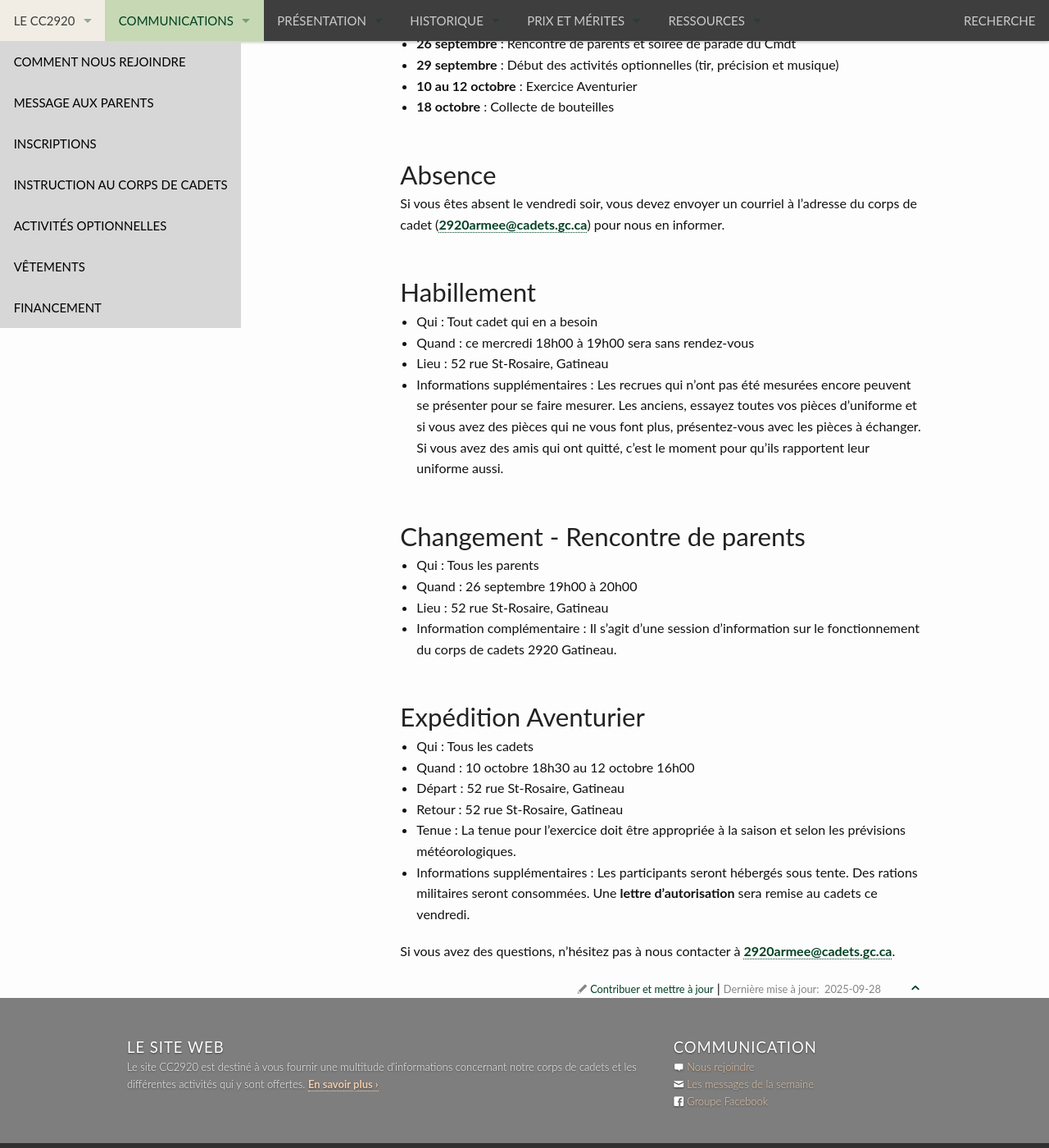
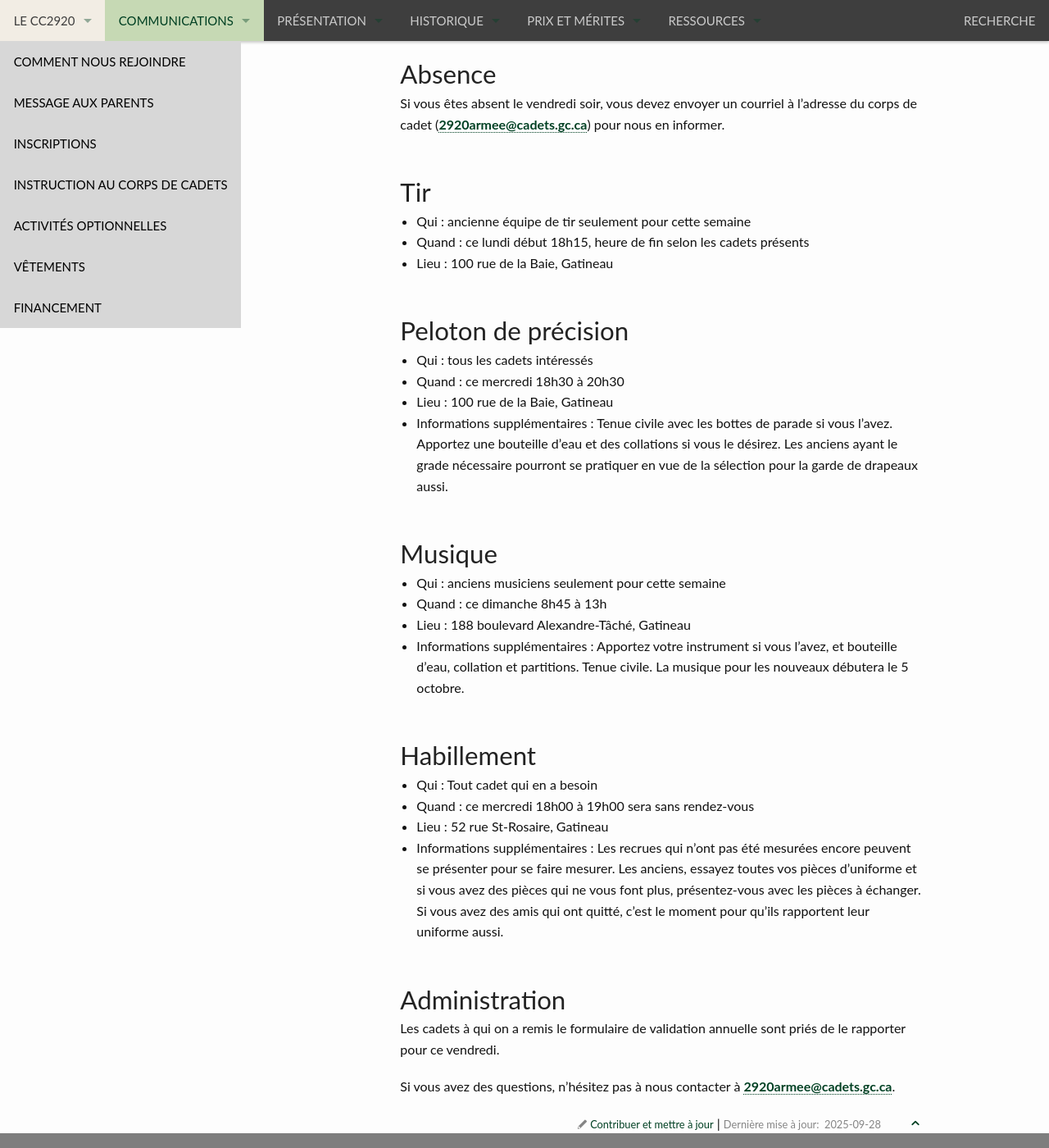
Before and after one commit to CC2920/web, a Jekyll site: the page built from _communications/messages.md, in a window 1280 px wide and 1400 px high, scrolled down 730 px. Shown: the whole window at 82% size. Built offline with Jekyll 4.4.1, drawn with Linux system fonts in a browser that asks for light colours; some of the changed text lies outside the part shown.

Commit message:
Messages de la semaine - 3 octobre

```diff
--- a/_communications/messages.md
+++ b/_communications/messages.md
@@ -3,29 +3,45 @@
 layout: "messages"
 ---
 
-## Soirée d’instruction 26 septembre
+## Soirée d’instruction 3 octobre
 - Qui : Tous les cadets
 - Heure : de 18h30 à 21h15, vendredi soir
 - Lieu : 52 St-Rosaire (Locaux d’instruction)
-	- Tenue niveau vert : civil avec chandail vert
-	- Tenue niveau rouge : Tenue C1A - Tenue de cérémonie
-	- Tenue niveau or : Tenue C1A - Tenue de cérémonie
-	- Tenue cadets séniors : Tenue C1A - Tenue de cérémonie
-
-**Tous les parents sont invités pour la parade à compter de 20h00 au Gymnase de l'école Nouveau-Monde (derrière le 52 St-Rosaire)**
+	- Tenue niveau vert : civil avec chandail vert ou chandail rouge du corps de cadets
+	- Tenue niveau rouge : Tenue C5 - Tenue d'entrainement
+	- Tenue niveau or : Tenue C5 - Tenue d'entrainement
+	- Tenue cadets séniors : Tenue C5 - Tenue d'entrainement
 
 [Guide des tenues](https://cc2920.ca/docs/ressources/guide_uniforme.v3.pdf)
 
 
 ## Activités à venir
-- **26 septembre** : Rencontre de parents et soirée de parade du Cmdt
-- **29 septembre** : Début des activités optionnelles (tir, précision et musique)
-- **10 au 12 octobre** : Exercice Aventurier
+- **10 au 12 octobre** : Exercice Aventurier. Voir [lien](https://drive.google.com/file/d/18VScKllQKGgN4ThAngl88Y-lrEOBNM6n/view?usp=sharing)
 - **18 octobre** : Collecte de bouteilles
 
 
 ## Absence
 Si vous êtes absent le vendredi soir, vous devez envoyer un courriel à l'adresse du corps de cadet (<2920armee@cadets.gc.ca>) pour nous en informer.
+
+
+## Tir
+- Qui : ancienne équipe de tir seulement pour cette semaine
+- Quand : ce lundi début 18h15, heure de fin selon les cadets présents
+- Lieu : 100 rue de la Baie, Gatineau
+
+
+## Peloton de précision
+- Qui : tous les cadets intéressés
+- Quand : ce mercredi 18h30 à 20h30
+- Lieu : 100 rue de la Baie, Gatineau
+- Informations supplémentaires : Tenue civile avec les bottes de parade si vous l’avez. Apportez une bouteille d’eau et des collations si vous le désirez. Les anciens ayant le grade nécessaire pourront se pratiquer en vue de la sélection pour la garde de drapeaux aussi.
+
+
+## Musique
+- Qui : anciens musiciens seulement pour cette semaine
+- Quand : ce dimanche 8h45 à 13h
+- Lieu : 188 boulevard Alexandre-Tâché, Gatineau
+- Informations supplémentaires : Apportez votre instrument si vous l’avez, et bouteille d’eau, collation et partitions. Tenue civile. La musique pour les nouveaux débutera le 5 octobre.
 
 
 ## Habillement
@@ -35,19 +51,8 @@
 - Informations supplémentaires : Les recrues qui n’ont pas été mesurées encore peuvent se présenter pour se faire mesurer. Les anciens, essayez toutes vos pièces d’uniforme et si vous avez des pièces qui ne vous font plus, présentez-vous avec les pièces à échanger. Si vous avez des amis qui ont quitté, c’est le moment pour qu’ils rapportent leur uniforme aussi.
 
 
-## Changement - Rencontre de parents
-- Qui : Tous les parents
-- Quand : 26 septembre 19h00 à 20h00
-- Lieu : 52 rue St-Rosaire, Gatineau
-- Information complémentaire : Il s'agit d'une session d’information sur le fonctionnement du corps de cadets 2920 Gatineau.
+## Administration
+Les cadets à qui on a remis le formulaire de validation annuelle sont priés de le rapporter pour ce vendredi.
 
 
-## Expédition Aventurier
-- Qui : Tous les cadets
-- Quand :  10 octobre 18h30 au 12 octobre 16h00
-- Départ : 52 rue St-Rosaire, Gatineau
-- Retour : 52 rue St-Rosaire, Gatineau
-- Tenue : La tenue pour l’exercice doit être appropriée à la saison et selon les prévisions météorologiques.
-- Informations supplémentaires : Les participants seront hébergés sous tente. Des rations militaires seront consommées. Une **lettre d'autorisation** sera remise au cadets ce vendredi.
-
 Si vous avez des questions, n’hésitez pas à nous contacter à <2920armee@cadets.gc.ca>.
```
